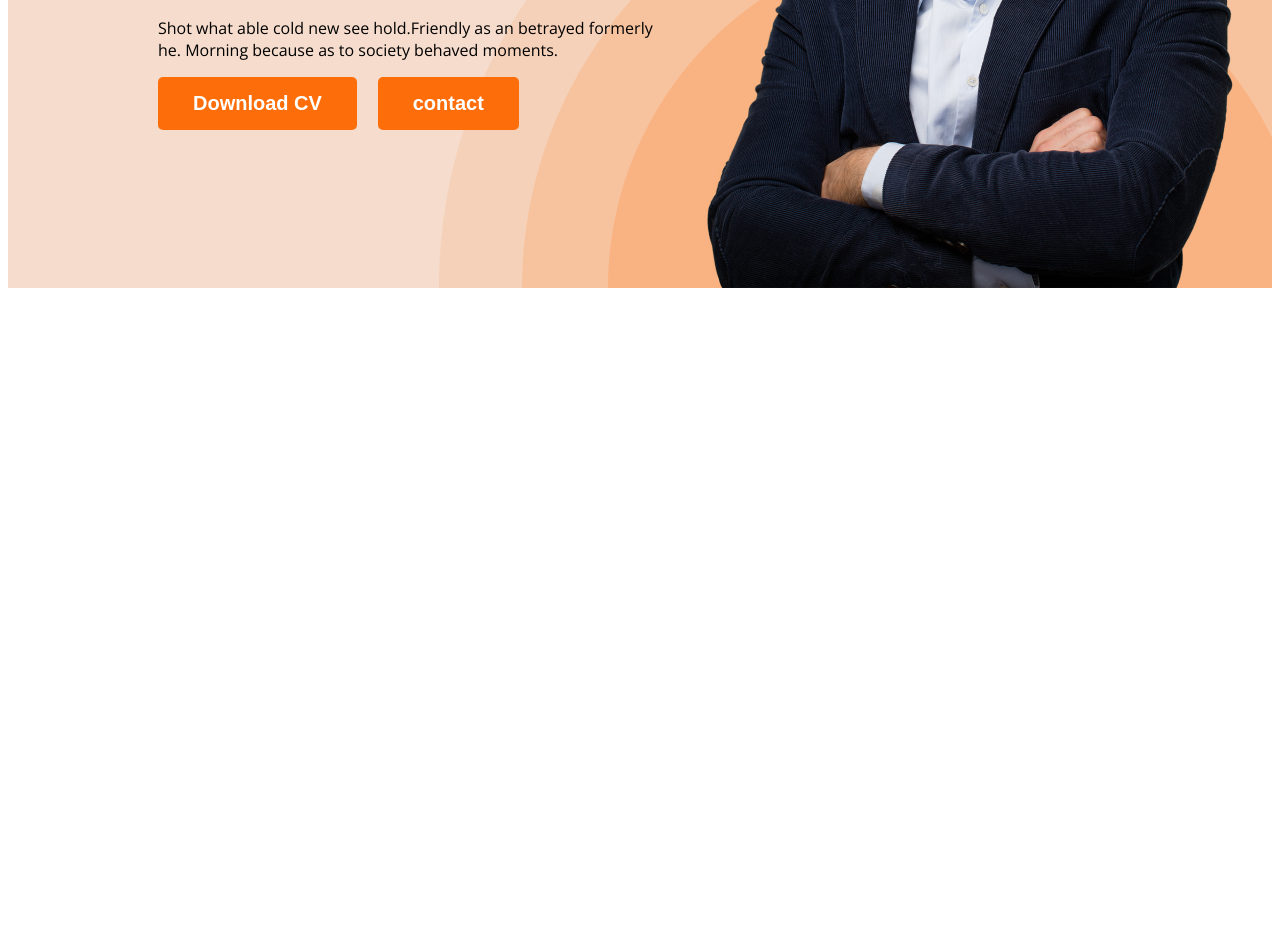
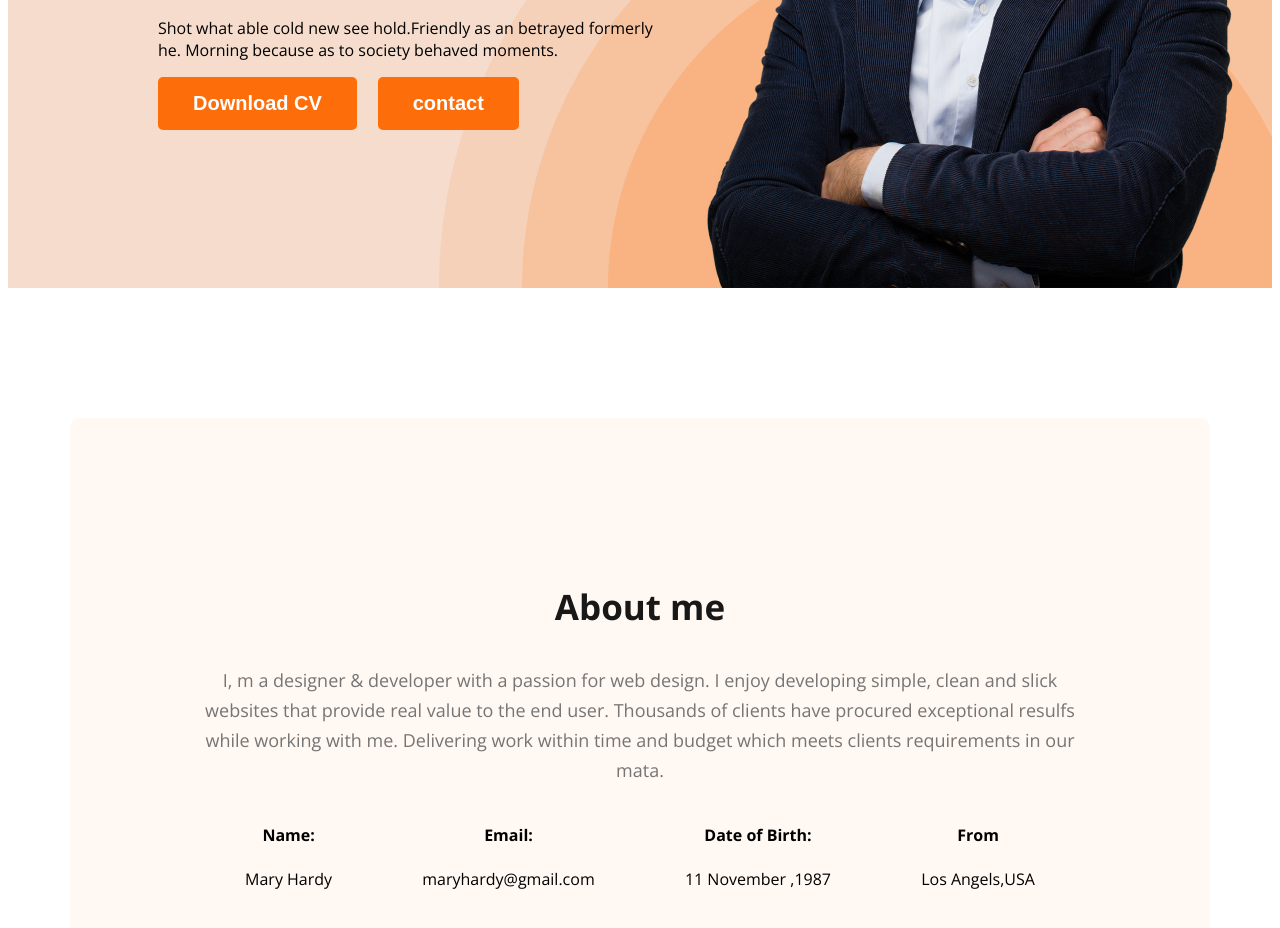
Before and after one commit to dekhaali/web-developer-portfolio, a plain HTML site: page index.html in a window 1280 px wide. Shown: the part 662-1590 px from the top of the page. Before the commit the page ends 958 px from the top, so only its background shows below. Drawn offline with nearby package versions, Linux system fonts and the light colour scheme.

Commit message:
added about

```diff
--- a/index.html
+++ b/index.html
@@ -30,7 +30,33 @@
             <img class="profile-picture" src="images/hardy.png">
         </div>
     </header>
-    <main></main>
+    <main>
+        <section class="about">
+        <h3 class="section-title">About me</h3>
+        <p class="section-description">I, m a designer & developer with a passion for web design. I enjoy developing simple, clean and slick websites that provide real value to the end user. Thousands of clients have procured exceptional resulfs while working with me. Delivering work within time and budget which meets clients requirements in our mata.</p>
+
+         <div class="about-info-container">
+            <div class="about-info">
+                <h4 class="info-title">Name:</h4>
+                <p class="info-description">Mary Hardy</p>
+             </div>
+
+            <div  class="about-info" >
+                <h4 class="info-title">Email:</h4>
+            <p class="info-description">maryhardy@gmail.com</p>
+         </div>
+            <div  class="about-info">
+                <h4 class="info-title">Date of Birth:</h4>
+            <p class="info-description">11 November ,1987</p>
+        </div>
+           <div  class="about-info">
+             <h4 class="info-title">From</h4>
+            <p class="info-description">Los Angels,USA</p>
+        </div>
+
+         </div>
+         </section>
+    </main>
     <footer></footer>
 
 </body>
--- a/portfolio.css
+++ b/portfolio.css
@@ -14,6 +14,19 @@
     font-size: 20px;
     font-weight: 700;
     padding:15px 35px;
+}
+.section-title{
+    color: var(--dark-01, #181818);
+text-align: center;
+font-size: 35px;
+font-weight: 700;
+}
+.section-description{
+    color: #757575;
+text-align: center;
+font-size: 18px;
+font-weight: 400;
+line-height: 30px;
 }
 /* nav related style*/
 nav{
@@ -71,7 +84,6 @@
     width: 100px;
 height: 100px;
 flex-shrink: 0;
-
 }
 .banner-greeting{
 font-family: Open Sans;
@@ -89,3 +101,27 @@
 margin-top:5px;
 margin-bottom:20px;
 }
+/*about section styles*/
+.about{
+   margin:130px 0;
+   border-radius: 10px;
+   background: #FFF8F3;
+   padding:130px;
+}
+.about-info-container{
+    display:flex;
+    justify-content: space-around;
+
+}
+
+/*main section styles*/
+main{
+    width:1140px;
+height: 550px;
+margin:0 auto;
+}
+.about-info{
+    text-align:center;
+
+
+}
```
